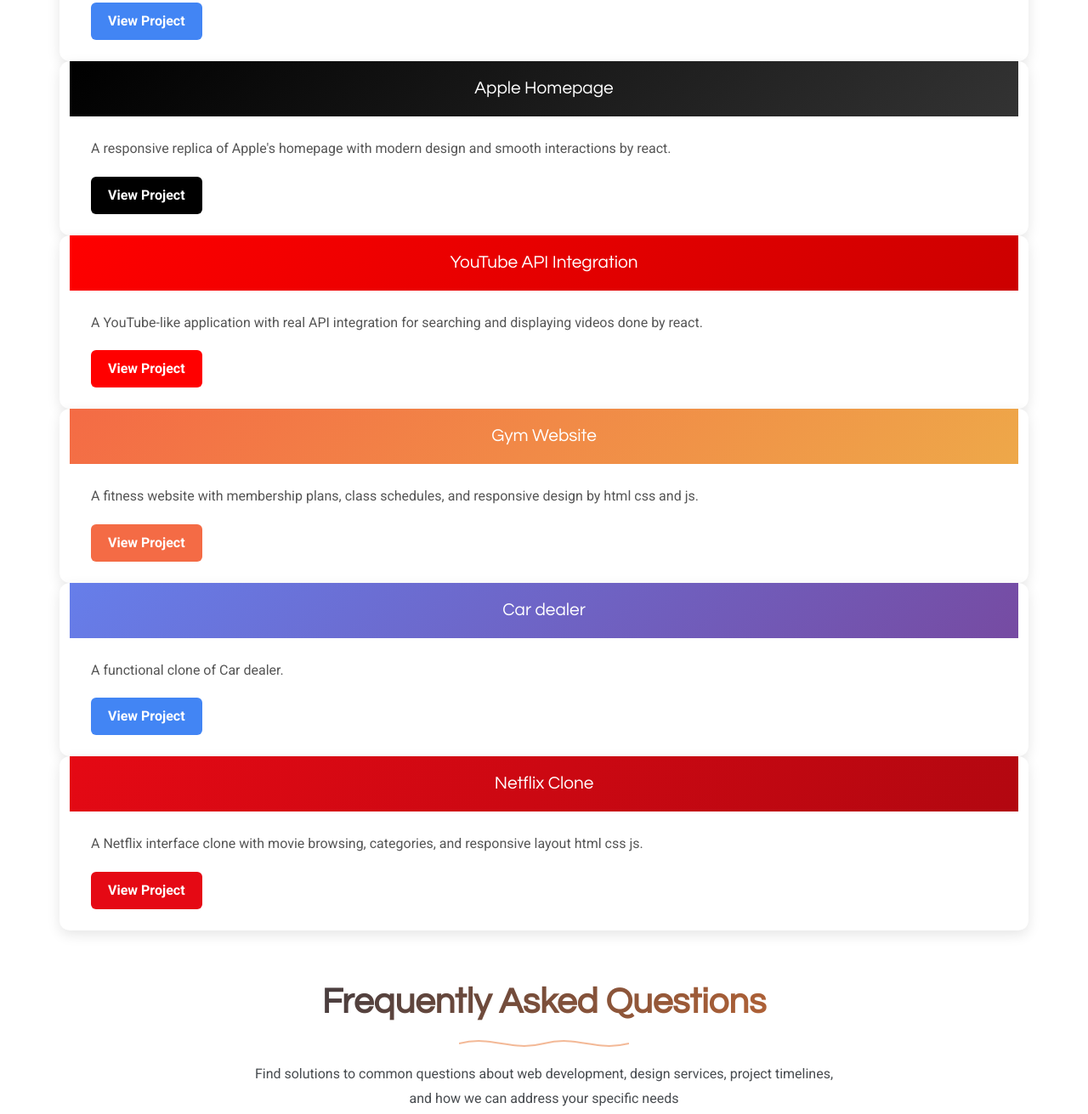
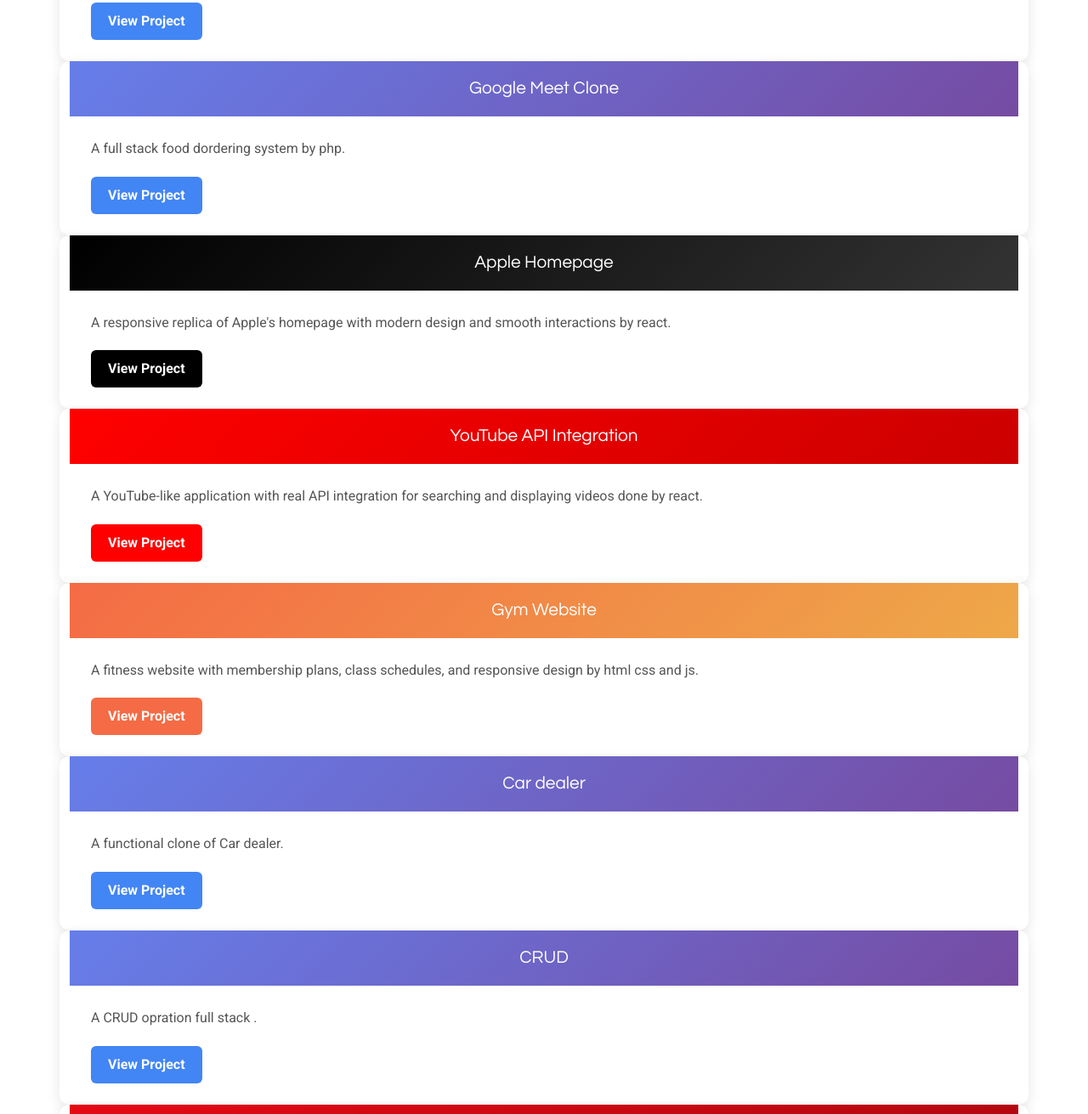
Before and after one commit to melese22/myportfolio, a plain HTML site: page Portfolio-main/index.html in a window 1280 px wide. Shown: the part 3734-5045 px from the top of the page at 85% size. Drawn offline with Linux system fonts and the light colour scheme.

```diff
--- a/Portfolio-main/index.html
+++ b/Portfolio-main/index.html
@@ -397,8 +397,19 @@
                 <a href="https://google-meet-ezm6.vercel.app/" target="_blank" style="display: inline-block; background: #4285f4; color: white; padding: 10px 20px; border-radius: 6px; text-decoration: none; font-weight: bold; transition: background 0.3s;">View Project</a>
             </div>
         </div>
+                  <!-- Project 2 -->
 
-        <!-- Project 2 -->
+   <div style="background: white; border-radius: 12px; overflow: hidden; box-shadow: 0 5px 15px rgba(0,0,0,0.1); transition: transform 0.3s;">
+            <div style="background: linear-gradient(135deg, #667eea 0%, #764ba2 100%); padding: 20px; text-align: center;">
+                <h3 style="color: white; margin: 0; font-size: 1.3rem;">Google Meet Clone</h3>
+            </div>
+            <div style="padding: 25px;">
+                <p style="color: #555; line-height: 1.6; margin-bottom: 20px;"> A full stack food dordering system by php.</p>
+                <a href="https://github.com/melese22/food-ordering-system-full-stack.git" target="_blank" style="display: inline-block; background: #4285f4; color: white; padding: 10px 20px; border-radius: 6px; text-decoration: none; font-weight: bold; transition: background 0.3s;">View Project</a>
+            </div>
+        </div>
+
+        <!-- Project 3 -->
         <div style="background: white; border-radius: 12px; overflow: hidden; box-shadow: 0 5px 15px rgba(0,0,0,0.1); transition: transform 0.3s;">
             <div style="background: linear-gradient(135deg, #000000 0%, #333333 100%); padding: 20px; text-align: center;">
                 <h3 style="color: white; margin: 0; font-size: 1.3rem;">Apple Homepage</h3>
@@ -409,7 +420,7 @@
             </div>
         </div>
 
-        <!-- Project 3 -->
+        <!-- Project 4 -->
         <div style="background: white; border-radius: 12px; overflow: hidden; box-shadow: 0 5px 15px rgba(0,0,0,0.1); transition: transform 0.3s;">
             <div style="background: linear-gradient(135deg, #ff0000 0%, #cc0000 100%); padding: 20px; text-align: center;">
                 <h3 style="color: white; margin: 0; font-size: 1.3rem;">YouTube API Integration</h3>
@@ -420,7 +431,7 @@
             </div>
         </div>
 
-        <!-- Project 4 -->
+        <!-- Project 5 -->
         <div style="background: white; border-radius: 12px; overflow: hidden; box-shadow: 0 5px 15px rgba(0,0,0,0.1); transition: transform 0.3s;">
             <div style="background: linear-gradient(135deg, #f46b45 0%, #eea849 100%); padding: 20px; text-align: center;">
                 <h3 style="color: white; margin: 0; font-size: 1.3rem;">Gym Website</h3>
@@ -429,7 +440,8 @@
                 <p style="color: #555; line-height: 1.6; margin-bottom: 20px;">A fitness website with membership plans, class schedules, and responsive design by html css and js.</p>
                 <a href="https://gymwebsite-zwp1.vercel.app/" target="_blank" style="display: inline-block; background: #f46b45; color: white; padding: 10px 20px; border-radius: 6px; text-decoration: none; font-weight: bold; transition: background 0.3s;">View Project</a>
             </div>
-        </div>
+        </div>                <!-- Project 6 -->
+
 
              <div style="background: white; border-radius: 12px; overflow: hidden; box-shadow: 0 5px 15px rgba(0,0,0,0.1); transition: transform 0.3s;">
             <div style="background: linear-gradient(135deg, #667eea 0%, #764ba2 100%); padding: 20px; text-align: center;">
@@ -440,7 +452,20 @@
                 <a href="https://project-5n4hpq5hz-melese-tesfas-projects.vercel.app/ " target="_blank" style="display: inline-block; background: #4285f4; color: white; padding: 10px 20px; border-radius: 6px; text-decoration: none; font-weight: bold; transition: background 0.3s;">View Project</a>
             </div>
         </div>
-        <!-- Project 6 -->
+
+          <!-- Project 7-->
+              <div style="background: white; border-radius: 12px; overflow: hidden; box-shadow: 0 5px 15px rgba(0,0,0,0.1); transition: transform 0.3s;">
+            <div style="background: linear-gradient(135deg, #667eea 0%, #764ba2 100%); padding: 20px; text-align: center;">
+                <h3 style="color: white; margin: 0; font-size: 1.3rem;">CRUD</h3>
+            </div>
+            <div style="padding: 25px;">
+                <p style="color: #555; line-height: 1.6; margin-bottom: 20px;">A CRUD opration full stack .</p>
+                <a href="https://github.com/melese22/my-render-app.git/ " target="_blank" style="display: inline-block; background: #4285f4; color: white; padding: 10px 20px; border-radius: 6px; text-decoration: none; font-weight: bold; transition: background 0.3s;">View Project</a>
+            </div>
+        </div>
+
+
+        <!-- Project 8 -->
         <div style="background: white; border-radius: 12px; overflow: hidden; box-shadow: 0 5px 15px rgba(0,0,0,0.1); transition: transform 0.3s;">
             <div style="background: linear-gradient(135deg, #e50914 0%, #b20710 100%); padding: 20px; text-align: center;">
                 <h3 style="color: white; margin: 0; font-size: 1.3rem;">Netflix Clone</h3>
@@ -621,8 +646,7 @@
   <footer id="footer" class="footer">
 
     <div class="container">
-     <p> I would like to give a great respection for your visiting</p>
-    <h3>Thank you</h3>
+     <p> Thank you  for your visiting</p>
     </div>
 
   </footer>
```
